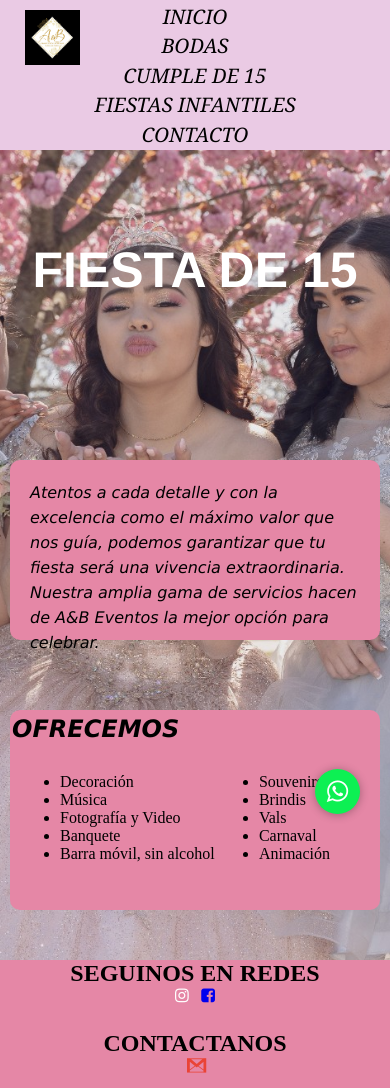
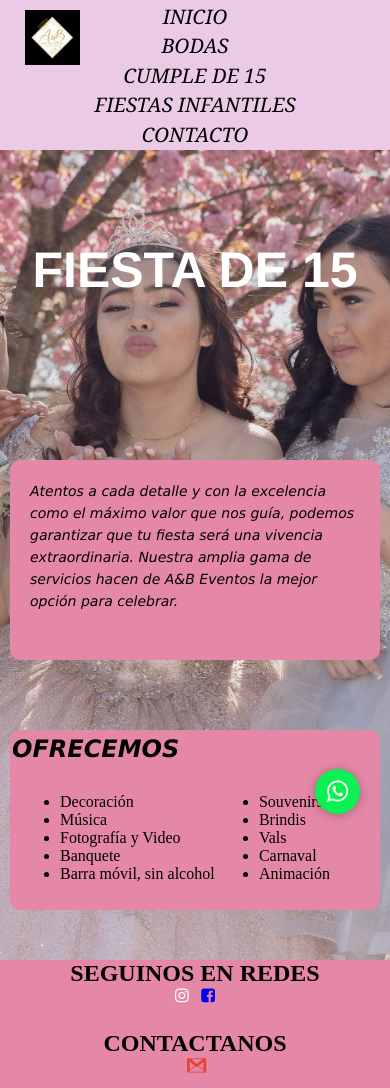
Before and after one commit to Antonell-a/2da-pre-entrega-Cristiano, a plain HTML site: page pages/cumplede15.html in a window 390 px wide. Drawn offline with Linux system fonts and the light colour scheme.

Commit message:
proyecto coderhouse

```diff
--- a/scss/style.scss
+++ b/scss/style.scss
@@ -245,7 +245,7 @@ footer{
     font-family: "Lucida Sans", "Lucida Sans Regular", "Lucida Grande", "Lucida Sans Unicode", Verdana, sans-serif;
     font-style: oblique;
     width: 450px;
-    height: 200px;
+    height: 180px;
     grid-column: 1/2;
     place-self: center;
     background-color: map-get($mapaColores , colorHeaderCumple15 );
@@ -262,7 +262,7 @@ line-height: 25px;
 
     .contenedorhijodos_fiesta15 {
     width: 450px;
-    height: 200px;
+    height: 180px;
     margin-bottom: 20px;
     grid-column: 2/3;
     place-self: center;
@@ -749,12 +749,17 @@ a{
     }
     .contenedorhijo_fiesta15{
         width: 370px;
-        height: 180px;
+        height: 200px;
     }
     .contenedorhijodos_fiesta15{
         width: 370px;
         margin-top: 50px;
     }
+    .contenedorhijo_fiesta15 p
+{
+font-size: 14px;
+line-height: 22px;
+}
 
 
     /*****CUMPLE INFANTIL*****/
```
Also changed, not shown: CSS/style.css, 1 other file.
